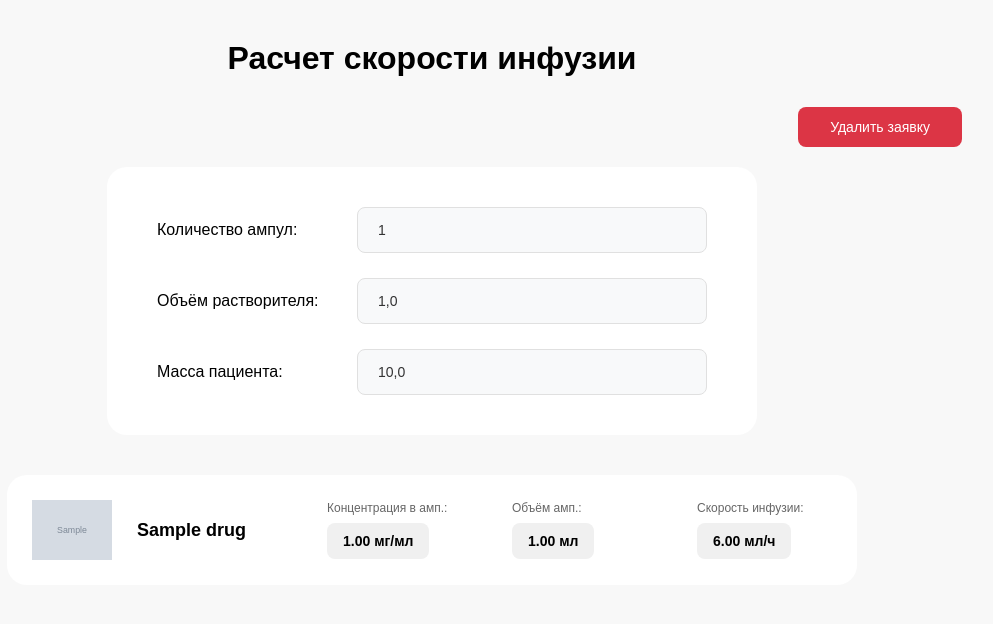
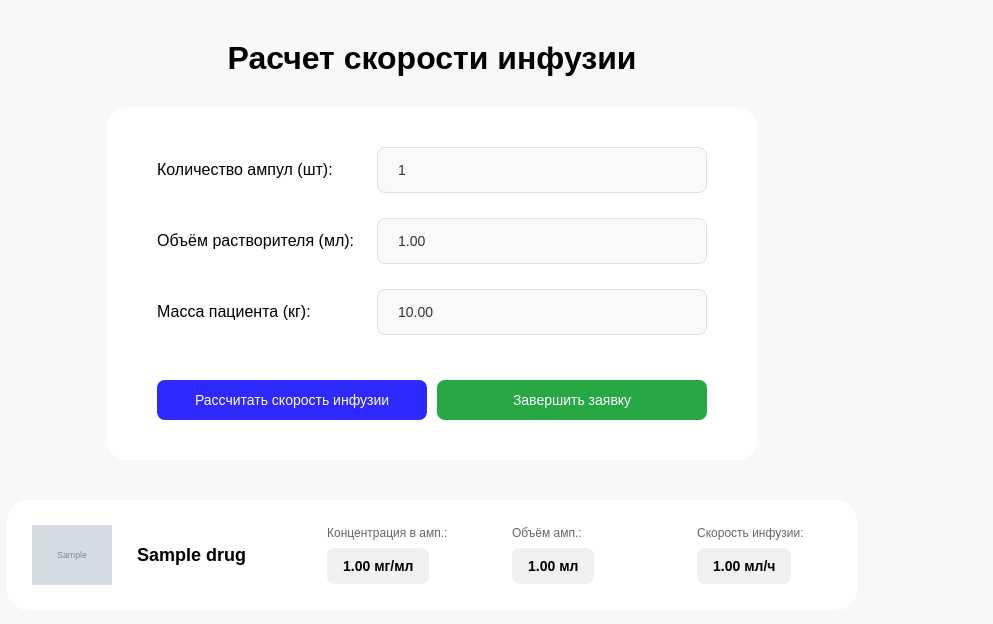
Before and after one commit to YurchenkoK/vasoactive_drug_speed_estimatior_async, a Django app: page /estimation_infusion_speed/ in a window 1280 px wide. Shown: the part 85-709 px from the top of the page, without its empty margins (208-1201 px from the left). Run offline with Django 5.2, Linux system fonts and the light colour scheme; tables that the repository leaves empty hold one stand-in row (values such as "Sample post"); grey boxes marked "Sample" are stand-in pictures.

Commit message:
fixed estimination page result

```diff
--- a/application/urls.py
+++ b/application/urls.py
@@ -8,5 +8,8 @@
     path('vasoactive_drug/<int:drug_id>/', views.vasoactive_drug_detail, name='vasoactive_drug_detail'),
     path('add_to_order/<int:drug_id>/', views.add_to_order, name='add_to_order'),
     path('estimation_infusion_speed/', views.estimation_infusion_speed, name='estimation_infusion_speed'),
+    path('estimation_infusion_speed/<int:order_id>/', views.estimation_infusion_speed, name='estimation_infusion_speed_with_id'),
+    path('update_order_params/<int:order_id>/', views.update_order_params, name='update_order_params'),
+    path('complete_order/<int:order_id>/', views.complete_order, name='complete_order'),
     path('delete_order/<int:order_id>/', views.delete_order, name='delete_order'),
 ]
--- a/ssr_inDb/models.py
+++ b/ssr_inDb/models.py
@@ -32,9 +32,9 @@
     completion_datetime = models.DateTimeField(blank=True, null=True, verbose_name="Дата завершения")
     creator = models.ForeignKey(User, on_delete=models.DO_NOTHING, related_name='created_orders', verbose_name="Создатель")
     moderator = models.ForeignKey(User, on_delete=models.DO_NOTHING, related_name='moderated_orders', blank=True, null=True, verbose_name="Модератор")
-    ampoules_count = models.IntegerField(default=1, verbose_name="Количество ампул")
-    solvent_volume = models.DecimalField(max_digits=10, decimal_places=2, default=100.0, verbose_name="Объём растворителя (мл)")
-    patient_weight = models.DecimalField(max_digits=10, decimal_places=2, default=70.0, verbose_name="Масса пациента (кг)")
+    ampoules_count = models.IntegerField(blank=True, null=True, verbose_name="Количество ампул")
+    solvent_volume = models.DecimalField(max_digits=10, decimal_places=2, blank=True, null=True, verbose_name="Объём растворителя (мл)")
+    patient_weight = models.DecimalField(max_digits=10, decimal_places=2, blank=True, null=True, verbose_name="Масса пациента (кг)")
 
     class Meta:
         db_table = 'ssr_inDb_order'
--- a/ssr_inDb/static/css/styles.css
+++ b/ssr_inDb/static/css/styles.css
@@ -217,7 +217,7 @@
     font-size: 14px;
     flex: 1;
     min-width: 0;
-    max-width: 350px;
+    max-width: 330px;
     background-color: #f8f9fa;
     color: #333;
 }
@@ -366,3 +366,44 @@
 .microscope {
     font-size: 32px;
 }
+
+/* Стили для кнопок управления заявками */
+.button-row {
+    margin-top: 20px;
+    display: flex;
+    gap: 10px;
+}
+
+.button-flex {
+    flex: 1;
+}
+
+.button-success {
+    background-color: #28a745;
+}
+
+.button-success:hover {
+    background-color: #218838;
+}
+
+.button-danger {
+    background-color: #dc3545;
+}
+
+.button-danger:hover {
+    background-color: #c82333;
+}
+
+.button-full-width {
+    width: 100%;
+}
+
+/* Скрытые формы */
+.hidden-form {
+    display: none;
+}
+
+/* Стили для readonly полей в статусе FORMED */
+.form-row-spacing {
+    margin-top: 20px;
+}
--- a/ssr_inDb/templates/estimation_infusion_speed.html
+++ b/ssr_inDb/templates/estimation_infusion_speed.html
@@ -13,32 +13,85 @@
     <div class="cart-container">
         <h2 class="cart-title">Расчет скорости инфузии</h2>
 
+        {% if data.order_status == 'DRAFT' %}
+        <form method="POST" action="{% url 'update_order_params' data.order_id %}">
+            {% csrf_token %}
+            <div class="infusion-calculator">
+                <div class="calculator-form">
+                    <div class="form-row">
+                        <label>Количество ампул (шт):</label>
+                        <input type="number" name="ampoules_count" step="1" min="1" class="calc-input" value="{{ data.estimation_params.ampoules }}" placeholder="">
+                    </div>
+                    <div class="form-row">
+                        <label>Объём растворителя (мл):</label>
+                        <input type="number" name="solvent_volume" step="0.01" min="0.01" class="calc-input" value="{{ data.estimation_params.solvent_volume }}" placeholder="">
+                    </div>
+                    <div class="form-row">
+                        <label>Масса пациента (кг):</label>
+                        <input type="number" name="patient_weight" step="0.01" min="0.01" class="calc-input" value="{{ data.estimation_params.patient_weight }}" placeholder="">
+                    </div>
+                    <div class="form-row button-row">
+                        <button type="submit" class="search-button button-flex">
+                            Рассчитать скорость инфузии
+                        </button>
+                        {% if data.order_id %}
+                            {% if data.estimation_params.ampoules and data.estimation_params.solvent_volume and data.estimation_params.patient_weight %}
+                            <button type="button" class="search-button button-flex button-success"
+                                    onclick="document.getElementById('complete-form-{{ data.order_id }}').submit();">
+                                Завершить заявку
+                            </button>
+                            {% else %}
+                            <button type="button" class="search-button button-flex button-danger"
+                                    onclick="if(confirm('Вы уверены, что хотите удалить эту заявку?')) document.getElementById('delete-form-{{ data.order_id }}').submit();">
+                                Удалить заявку
+                            </button>
+                            {% endif %}
+                        {% endif %}
+                    </div>
+                </div>
+            </div>
+        </form>
+
         {% if data.order_id %}
-        <form method="POST" action="{% url 'delete_order' data.order_id %}" style="text-align: right; margin-bottom: 20px;">
-            {% csrf_token %}
-            <button type="submit" class="search-button" style="background-color: #dc3545;"
-                    onclick="return confirm('Вы уверены, что хотите удалить эту заявку?');">
-                Удалить заявку
-            </button>
-        </form>
+            {% if data.estimation_params.ampoules and data.estimation_params.solvent_volume and data.estimation_params.patient_weight %}
+            <form id="complete-form-{{ data.order_id }}" method="POST" action="{% url 'complete_order' data.order_id %}" class="hidden-form">
+                {% csrf_token %}
+            </form>
+            {% else %}
+            <form id="delete-form-{{ data.order_id }}" method="POST" action="{% url 'delete_order' data.order_id %}" class="hidden-form">
+                {% csrf_token %}
+            </form>
+            {% endif %}
         {% endif %}
-
+        {% else %}
         <div class="infusion-calculator">
             <div class="calculator-form">
                 <div class="form-row">
                     <label>Количество ампул:</label>
-                    <input type="text" placeholder="Введите кол-во" class="calc-input" value="{{ data.estimation_params.ampoules }}">
+                    <input type="number" class="calc-input" value="{{ data.estimation_params.ampoules }}" readonly>
                 </div>
                 <div class="form-row">
                     <label>Объём растворителя:</label>
-                    <input type="text" placeholder="Введите объём" class="calc-input" value="{{ data.estimation_params.solvent_volume }}">
+                    <input type="number" class="calc-input" value="{{ data.estimation_params.solvent_volume }}" readonly>
                 </div>
                 <div class="form-row">
                     <label>Масса пациента:</label>
-                    <input type="text" placeholder="Введите массу" class="calc-input" value="{{ data.estimation_params.patient_weight }}">
+                    <input type="number" class="calc-input" value="{{ data.estimation_params.patient_weight }}" readonly>
                 </div>
+                {% if data.order_status == 'FORMED' %}
+                <div class="form-row form-row-spacing">
+                    <button type="button" class="search-button button-full-width button-success"
+                            onclick="if(confirm('Вы уверены, что хотите завершить эту заявку?')) document.getElementById('complete-form-formed-{{ data.order_id }}').submit();">
+                        Завершить заявку
+                    </button>
+                </div>
+                <form id="complete-form-formed-{{ data.order_id }}" method="POST" action="{% url 'complete_order' data.order_id %}" class="hidden-form">
+                    {% csrf_token %}
+                </form>
+                {% endif %}
             </div>
         </div>
+        {% endif %}
 
         <div class="results-section">
             {% for item in data.estimation_items %}
@@ -62,14 +115,11 @@
                         </div>
                         <div class="spec-item infusion-speed">
                             <span class="spec-label">Скорость инфузии:</span>
-                            <span class="spec-value-result">{{ item.infusion_speed }} мл/ч</span>
+                            <span class="spec-value-result">{% if item.infusion_speed %}{{ item.infusion_speed }} мл/ч{% endif %}</span>
                         </div>
                     </div>
                 </div>
             {% empty %}
-                <p style="text-align: center; padding: 20px; color: #666;">
-                    Заявка пуста. Добавьте препараты из каталога.
-                </p>
             {% endfor %}
         </div>
     </div>
--- a/ssr_inDb/views.py
+++ b/ssr_inDb/views.py
@@ -22,16 +22,18 @@
         })
 
     estimation_count = 0
+    order_id = None
     try:
         user = User.objects.first()
         if user:
             draft_order = Order.objects.filter(creator=user, status=Order.OrderStatus.DRAFT).first()
             if draft_order:
                 estimation_count = DrugInOrder.objects.filter(order=draft_order).count()
+                order_id = draft_order.id
     except:
         pass
 
-    data = {'drugs': drugs_data, 'estimation_count': estimation_count}
+    data = {'drugs': drugs_data, 'estimation_count': estimation_count, 'order_id': order_id}
     return render(request, 'main.html', {'data': data, 'search_query': search_query})
 
 
@@ -48,16 +50,18 @@
     }
 
     estimation_count = 0
+    order_id = None
     try:
         user = User.objects.first()
         if user:
             draft_order = Order.objects.filter(creator=user, status=Order.OrderStatus.DRAFT).first()
             if draft_order:
                 estimation_count = DrugInOrder.objects.filter(order=draft_order).count()
+                order_id = draft_order.id
     except:
         pass
 
-    return render(request, 'vasoactive_drug.html', {'drug': drug_data, 'estimation_count': estimation_count})
+    return render(request, 'vasoactive_drug.html', {'drug': drug_data, 'estimation_count': estimation_count, 'order_id': order_id})
 
 
 def add_to_order(request, drug_id):
@@ -77,8 +81,7 @@
 
     draft_order, created = Order.objects.get_or_create(
         creator=user,
-        status=Order.OrderStatus.DRAFT,
-        defaults={'ampoules_count': 2, 'solvent_volume': 100.0, 'patient_weight': 70.0}
+        status=Order.OrderStatus.DRAFT
     )
 
     drug_in_order, created = DrugInOrder.objects.get_or_create(
@@ -94,13 +97,26 @@
     return redirect('vasoactive_drug_detail', drug_id=drug_id)
 
 
-def estimation_infusion_speed(request):
+def estimation_infusion_speed(request, order_id=None):
     user = User.objects.first()
     if not user:
         data = {'estimation_items': [], 'estimation_params': {'ampoules': 0, 'solvent_volume': 0, 'patient_weight': 0}}
         return render(request, 'estimation_infusion_speed.html', {'data': data})
 
-    draft_order = Order.objects.filter(creator=user, status=Order.OrderStatus.DRAFT).first()
+    # Если передан order_id, ищем конкретную заявку
+    if order_id:
+        draft_order = Order.objects.filter(
+            id=order_id,
+            creator=user,
+            status__in=[Order.OrderStatus.DRAFT, Order.OrderStatus.FORMED]
+        ).first()
+    else:
+        # Ищем заявку в статусе DRAFT или FORMED
+        draft_order = Order.objects.filter(
+            creator=user,
+            status__in=[Order.OrderStatus.DRAFT, Order.OrderStatus.FORMED]
+        ).first()
+
     if not draft_order:
         data = {'estimation_items': [], 'estimation_params': {'ampoules': 0, 'solvent_volume': 0, 'patient_weight': 0}}
         return render(request, 'estimation_infusion_speed.html', {'data': data})
@@ -108,25 +124,65 @@
     drugs_in_order = DrugInOrder.objects.filter(order=draft_order).select_related('drug')
     estimation_items = []
     for drug_in_order in drugs_in_order:
-        drug_in_order.calculate_infusion_speed()
-        drug_in_order.save()
         estimation_items.append({
             'id': drug_in_order.drug.id,
             'name': drug_in_order.drug.name,
             'concentration': f'{drug_in_order.drug.concentration} мг/мл',
             'volume': f'{drug_in_order.drug.volume} мл',
             'image': drug_in_order.drug.image_url or 'http://localhost:9000/images/default.png',
-            'infusion_speed': f'{drug_in_order.infusion_speed}' if drug_in_order.infusion_speed else '0',
+            'infusion_speed': f'{drug_in_order.infusion_speed}' if drug_in_order.infusion_speed else '',
         })
 
     estimation_params = {
-        'ampoules': draft_order.ampoules_count,
-        'solvent_volume': float(draft_order.solvent_volume),
-        'patient_weight': float(draft_order.patient_weight),
+        'ampoules': draft_order.ampoules_count if draft_order.ampoules_count else '',
+        'solvent_volume': str(draft_order.solvent_volume).replace(',', '.') if draft_order.solvent_volume else '',
+        'patient_weight': str(draft_order.patient_weight).replace(',', '.') if draft_order.patient_weight else '',
     }
 
-    data = {'estimation_items': estimation_items, 'estimation_params': estimation_params, 'order_id': draft_order.id}
+    data = {
+        'estimation_items': estimation_items,
+        'estimation_params': estimation_params,
+        'order_id': draft_order.id,
+        'order_status': draft_order.status
+    }
     return render(request, 'estimation_infusion_speed.html', {'data': data})
+
+
+def update_order_params(request, order_id):
+    if request.method != 'POST':
+        return redirect('estimation_infusion_speed')
+
+    order = get_object_or_404(Order, id=order_id, status=Order.OrderStatus.DRAFT)
+
+    # Получаем параметры заявки
+    ampoules_count = request.POST.get('ampoules_count', '').strip()
+    solvent_volume = request.POST.get('solvent_volume', '').strip()
+    patient_weight = request.POST.get('patient_weight', '').strip()
+
+    # Проверяем, что все поля заполнены
+    if not ampoules_count or not solvent_volume or not patient_weight:
+        # Если хотя бы одно поле пустое, перенаправляем обратно без изменений
+        return redirect('estimation_infusion_speed_with_id', order_id=order_id)
+
+    # Обновляем параметры заявки
+    try:
+        order.ampoules_count = int(ampoules_count)
+        order.solvent_volume = float(solvent_volume)
+        order.patient_weight = float(patient_weight)
+    except (ValueError, TypeError):
+        # Если произошла ошибка конвертации, перенаправляем обратно
+        return redirect('estimation_infusion_speed_with_id', order_id=order_id)
+
+    # Сохраняем заявку (статус остается DRAFT)
+    order.save()
+
+    # Пересчитываем скорость инфузии для всех препаратов в заявке
+    drugs_in_order = DrugInOrder.objects.filter(order=order)
+    for drug_in_order in drugs_in_order:
+        drug_in_order.calculate_infusion_speed()
+        drug_in_order.save()
+
+    return redirect('estimation_infusion_speed_with_id', order_id=order_id)
 
 
 def delete_order(request, order_id):
@@ -137,3 +193,18 @@
         cursor.execute('UPDATE "ssr_inDb_order" SET status = %s WHERE id = %s', [Order.OrderStatus.DELETED, order_id])
 
     return redirect('index')
+
+
+def complete_order(request, order_id):
+    if request.method != 'POST':
+        return redirect('estimation_infusion_speed')
+
+    from django.utils import timezone
+    order = get_object_or_404(Order, id=order_id, status__in=[Order.OrderStatus.DRAFT, Order.OrderStatus.FORMED])
+
+    # Завершаем заявку (сразу переводим в COMPLETED)
+    order.status = Order.OrderStatus.COMPLETED
+    order.completion_datetime = timezone.now()
+    order.save()
+
+    return redirect('index')
```
Also changed, not shown: ssr_inDb/admin.py (+9 -1 lines), ssr_inDb/templates/main.html (+12 -6 lines), ssr_inDb/templates/vasoactive_drug.html (+12 -6 lines), ssr_inDb/migrations/0004_alter_order_ampoules_count_and_more.py (added).
